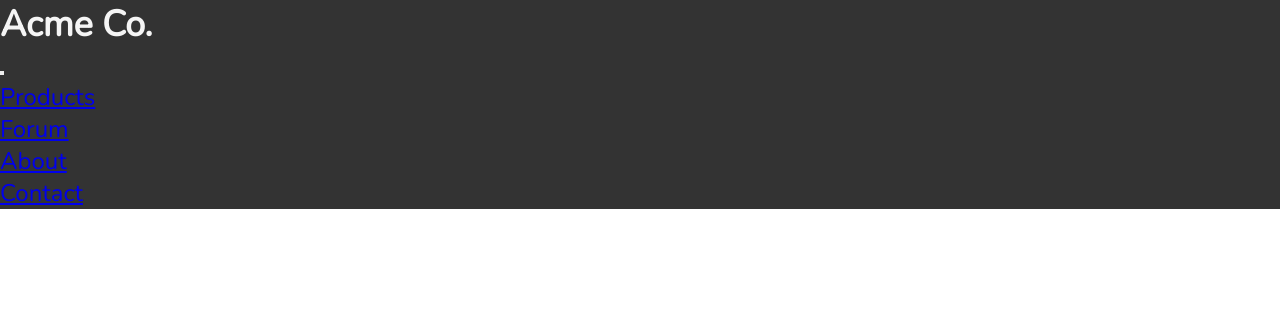
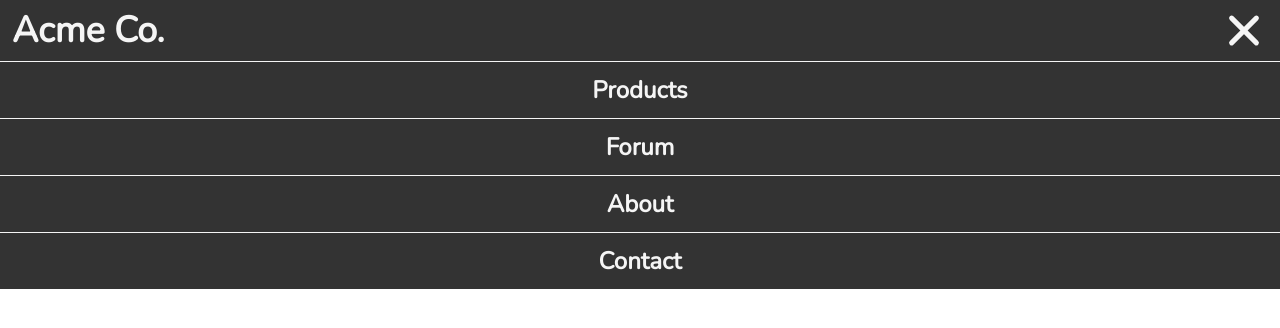
Before and after one commit to quickjack32/Dave_Gray_CSS_Course, a plain HTML site: page lesson_22/menu.html in a window 1280 px wide. Drawn offline with nearby package versions, Linux system fonts and the light colour scheme.

Commit message:
Added work on animations

```diff
--- a/lesson_22/css/menu.css
+++ b/lesson_22/css/menu.css
@@ -26,3 +26,112 @@ header {
     background-color: var(--HEADER-BGCOLOR);
     color: var(--HEADER-COLOR);
 }
+
+.header-title-line {
+    padding: 0.25rem 0.5rem;
+    display: flex;
+    flex-flow: row nowrap;
+    justify-content: space-between;
+}
+
+.menu-button {
+    background-color: transparent;
+    border: none;
+    width: 48px;
+    height: 48px;
+    display: flex;
+    justify-content: center;
+    align-items: center;
+    position: relative;
+}
+
+.menu-icon,
+.menu-icon::before,
+.menu-icon::after {
+    background-color: var(--HEADER-COLOR);
+    width: 40px;
+    height: 5px;
+    border-radius: 5px;
+    position: absolute;
+    transition: all 0.5s;
+}
+
+.menu-icon::before,
+.menu-icon:after {
+    content: "";
+}
+
+.menu-icon::before {
+    transform: translate(-20px, -12px);
+}
+
+.menu-icon::after {
+    transform: translate(-20px, 12px);
+}
+
+:is(header:hover, header:focus-within) .menu-icon {
+    background-color: transparent;
+    transform: rotate(720deg);
+}
+
+:is(header:hover, header:focus-within) .menu-icon::before {
+    transform: translateX(-20px) rotate(45deg);
+}
+
+:is(header:hover, header:focus-within) .menu-icon::after {
+    transform: translateX(-20px) rotate(-45deg);
+}
+
+:is(header:hover, header:focus-within) nav {
+    display: block;
+}
+
+nav {
+    background-color: var(--HEADER-BGCOLOR);
+    display: none;
+    transform-origin: top center;
+    animation: showMenu 0.5s ease-in-out forwards;
+}
+
+@keyframes showMenu {
+    0% {
+        transform: scaleY(0);
+    }
+
+    80% {
+        transform: scaleY(1.2);
+    }
+
+    100% {
+        transform: scaleY(1);
+    }
+}
+
+nav ul {
+    list-style-type: none;
+    display: flex;
+    flex-flow: column nowrap
+}
+
+nav li {
+    padding: 0.5rem;
+    border-top: 1px solid var(--HEADER-COLOR);
+}
+
+nav a {
+    display: block;
+    text-align: center;
+    width: 80%;
+    margin: auto;
+}
+
+nav a:any-link {
+    color: var(--HEADER-COLOR);
+    font-weight: bold;
+    text-decoration: none;
+}
+
+nav a:hover, nav a:focus {
+    transform: scale(1.2);
+    transition: all 0.3s;
+}
--- a/lesson_22/css/style.css
+++ b/lesson_22/css/style.css
@@ -33,3 +33,70 @@ div {
   display: grid;
   place-content: center;
 }
+
+div:first-child {
+  background-color: dodgerblue;
+  /* transform: translateX(-50%); */
+  /* transform: rotateX(180deg); */
+  /* transform: scaleX(120%); */
+  /* transform: skewX(-10deg);  */
+}
+
+div:nth-child(2) {
+  background-color: yellow;
+  /* transform: translateY(2rem); */
+  /* transform: rotateY(45deg); */
+  /* transform: scaleY(120%); */
+  /* transform: skewY(10deg); */
+}
+
+div:last-child {
+  background-color: limegreen;
+  /* transform: translate(100%, -2rem); */
+  /* transform: rotateZ(45deg); */ /* clockwise, same as rotate() */
+  /* transform: scale(50%, 50%); */
+  /* transform: skew(-10deg, -10deg); */
+}
+
+div:hover {
+  background-color: midnightblue;
+  /* transition-property: background-color, transform;
+  transition-duration: 1s, 3s;
+  transition-delay: 0.25s; */
+  /* transition-timing-function: linear; */
+  transition: all 2s 0.5s;
+}
+
+div:last-child:hover {
+  transform: rotate(180deg);
+}
+
+.animate {
+  /* animation-name: slide;
+  animation-duration: 5s;
+  animation-timing-function: ease-in-out;
+  animation-delay: 1s;
+  animation-iteration-count: 5;
+  animation-direction: alternate;
+  animation-fill-mode: forwards; */
+  animation: 5s ease-in-out 1s 2 normal forwards slide;
+}
+
+@keyframes slide {
+  0% {
+    transform: translateX(0);
+  }
+
+  33% {
+    transform: translateX(200px) rotate(180deg);
+  }
+
+  66% {
+    transform: translateX(-200px) rotate(-180deg);
+  }
+
+  100% {
+    transform: translateX(0) rotate(0);
+    background-color: rebeccapurple;
+  }
+}
```
Also changed, not shown: lesson_23/Index.html (+8 -5 lines), lesson_23/css/style.css (+50 -2 lines), lesson_Final/css/style.css (deleted, +0 -19 lines), 1 other file.
